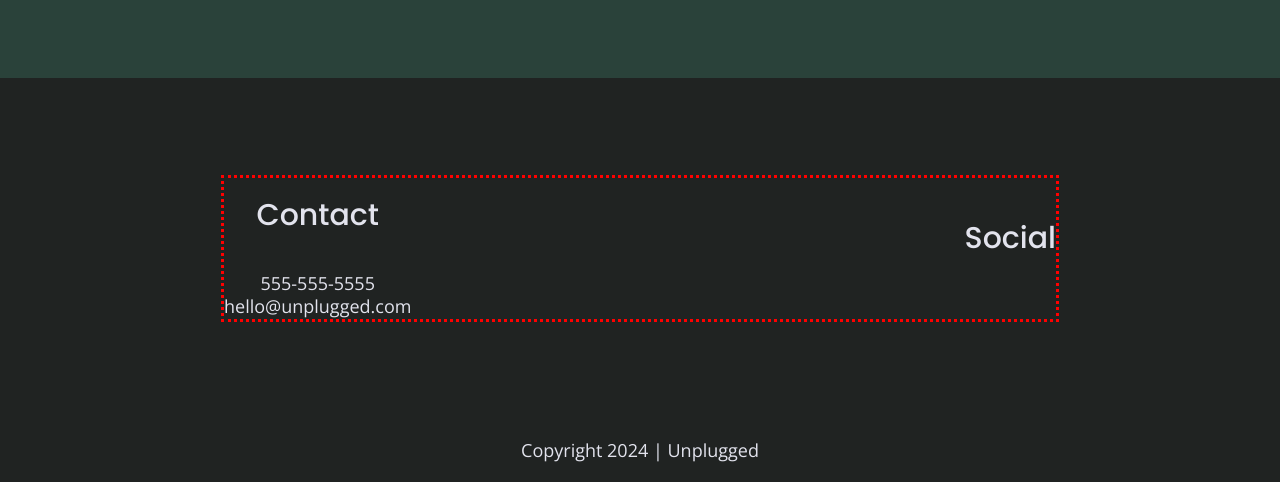
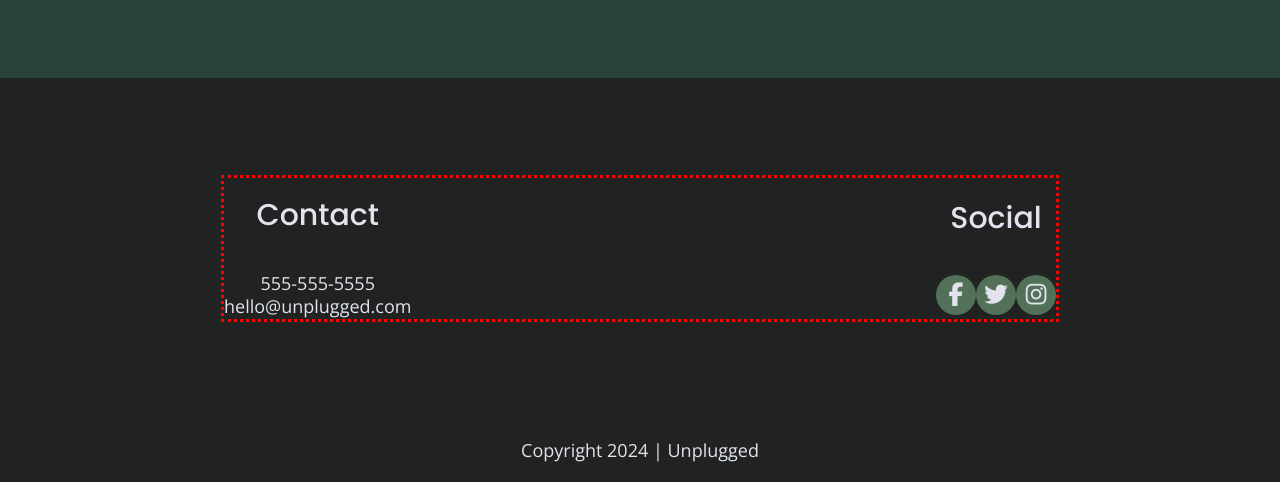
Before and after one commit to AirelleM/unplugged, a website built with Parcel: page index.html in a window 1280 px wide. Shown: the part 2498-2980 px from the top of the page. Built offline with nearby package versions, Linux system fonts and the light colour scheme; a web font is replaced by a local one.

Commit message:
Added icons to footer

```diff
--- a/css/main.css
+++ b/css/main.css
@@ -235,15 +235,22 @@ footer .social-icons {
 }
 
 footer .social-icons p {
+  background-color: #527158;
+  border-radius: 50%;
+  width: 40px;
+  height: 40px;
   display: flex;
   justify-content: center;
   align-items: center;
 }
 
+footer .social-icons p i {
+  font-size: 1.3125em;
+}
+
 footer .copyright {
   margin: 20px 0;
 }
-
 /*Hero Area*/
 
 .hero-area {
@@ -312,6 +319,12 @@ input[type=button] {
   align-items: flex-start;
   flex-flow: row wrap;
 }
+
+.features i {
+  font-size: 3.75em;
+    margin-bottom: 40px;
+}
+
 
 .features p {
   text-align: center;
@@ -568,10 +581,6 @@ input[type=button] {
     width: 62%;
   }
 
-.features i {
-	font-size: 3.75em;
-    margin-bottom: 40px;
-}
 
   /* Reviews */
 
--- a/index.html
+++ b/index.html
@@ -167,7 +167,13 @@
               <h4>Social</h4>
               <div class="social-icons">
                 <p>
-                  <a href="#"></a>
+                  <a href="https://www.facebook.com/Skillcrush/" target="_blank"><i class="fab fa-facebook-f"></i></a>
+                </p>
+                <p>
+                  <a href="https://twitter.com/Skillcrush" target="_blank"><i class="fab fa-twitter"></i></a>
+                </p>
+                <p>
+                  <a href="https://www.instagram.com/skillcrush/" target="_blank"><i class="fab fa-instagram"></i></a>
                 </p>
               </div>
             </div>
```
Also changed, not shown: about/index.html (+7 -1 lines), faq/index.html (+7 -1 lines).
